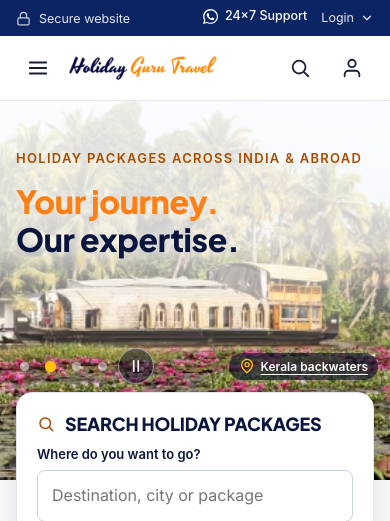
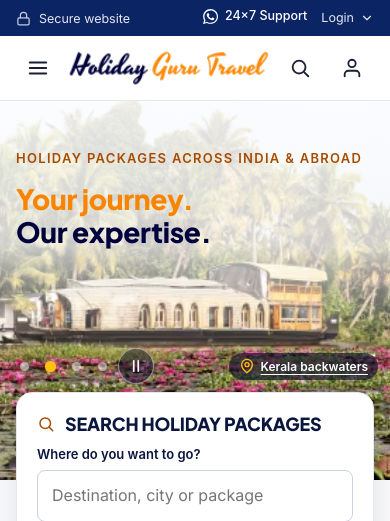
Before and after one commit to coolrenukadevi/HGT, a PHP site: page / in a window 390 px wide. Shown: the top 521 px of the page. Run offline with PHP 8.4, Linux system fonts and the light colour scheme.

Commit message:
Hero title in exact logo colours and smaller; phone logo fills the header
- Hero title colours sampled from the logo: "Your journey." #F98400,
  "Our expertise." #00003C. The white glow text-shadow is removed (it
  made the title look faded). Size 52px -> 44px on desktop, 32px -> 28px
  on phones.
- Below 1024px the header wordmark stretches between the menu button and
  the search/login icons (202px at 390px wide, capped at 260px).

Co-Authored-By: Claude Opus 5.5 <noreply@anthropic.com>
Claude-Session: https://claude.ai/code/session_01FFiVM6KRJGXVtuPEDrksoK

```diff
--- a/public_html/assets/css/hg-ui.css
+++ b/public_html/assets/css/hg-ui.css
@@ -414,6 +414,11 @@ html.hg-sheet-open .hg-bottombar, html.hg-sheet-open .hg-support { display: none
 }
 @media (max-width: 374px) {
     .hg-header__logo img { width: 128px; }
+}
+/* Phones/tablets (owner request 2026-09-30): the wordmark fills the space between the menu button and the icons */
+@media (max-width: 1023px) {
+    .hg-header__logo { flex: 1 1 auto; min-width: 0; margin-right: 0; }
+    .hg-header__logo img { width: 100%; max-width: 260px; }
 }
 
 /* ===== src/components/holiday-search.css ===== */
@@ -834,6 +839,15 @@ html.hg-sheet-open .hg-bottombar, html.hg-sheet-open .hg-support { display: none
 .hg-hero h1 .hg-hero__t2 { color: var(--hg-navy); }
 @media (max-width: 1023px) {
     .hg-hero__slides::after { background: linear-gradient(180deg, rgba(255, 255, 255, .9) 0%, rgba(255, 255, 255, .78) 38%, rgba(255, 255, 255, 0) 68%); }
+}
+/* Hero title (owner request 2026-09-30, fourth pass): exact logo colours (sampled from the logo: orange #F98400,
+   navy #00003C), no white glow (it made the text look faded), and a slightly smaller size. */
+.hg-hero__inner .hg-h1 { font-size: 44px; text-shadow: none; }
+.hg-hero__inner .hg-eyebrow { text-shadow: none; }
+.hg-hero h1 .hg-hero__t1 { color: #F98400; }
+.hg-hero h1 .hg-hero__t2 { color: #00003C; }
+@media (max-width: 767px) {
+    .hg-hero__inner .hg-h1 { font-size: 28px; }
 }
 
 /* ===== src/pages/search-results.css ===== */
--- a/public_html/assets/css/src/components/header.css
+++ b/public_html/assets/css/src/components/header.css
@@ -50,3 +50,8 @@ html.hg-sheet-open .hg-bottombar, html.hg-sheet-open .hg-support { display: none
 @media (max-width: 374px) {
     .hg-header__logo img { width: 128px; }
 }
+/* Phones/tablets (owner request 2026-09-30): the wordmark fills the space between the menu button and the icons */
+@media (max-width: 1023px) {
+    .hg-header__logo { flex: 1 1 auto; min-width: 0; margin-right: 0; }
+    .hg-header__logo img { width: 100%; max-width: 260px; }
+}
```
Also changed, not shown: public_html/assets/css/src/pages/homepage.css (+9 -0 lines).
